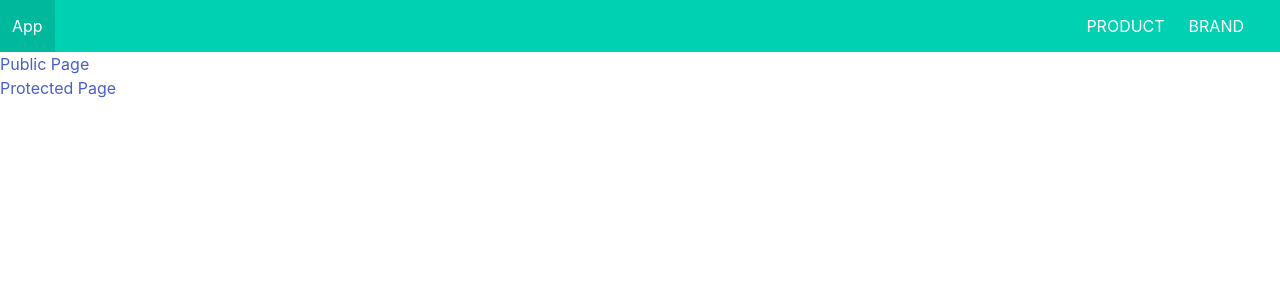
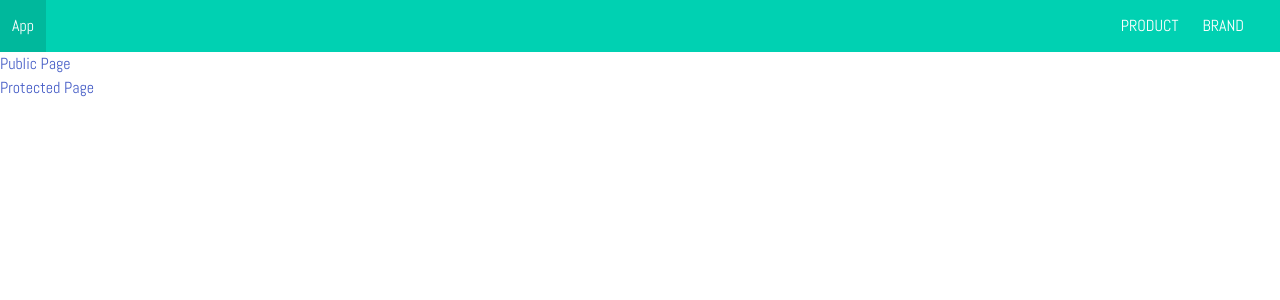
Before and after one commit to kruyvanna/React-Boilerplate, a React (Create React App) app: page / in a window 1280 px wide. Shown: the top 300 px of the page. Built offline with nearby package versions, Linux system fonts and the light colour scheme.

Commit message:
use Abel font

```diff
--- a/src/index.css
+++ b/src/index.css
@@ -1,13 +1,22 @@
+@font-face {
+	font-family: Abel;
+	src: url(Abel-Regular.ttf);
+}
+
 body {
-  margin: 0;
-  font-family: -apple-system, BlinkMacSystemFont, 'Segoe UI', 'Roboto', 'Oxygen',
-    'Ubuntu', 'Cantarell', 'Fira Sans', 'Droid Sans', 'Helvetica Neue',
-    sans-serif;
-  -webkit-font-smoothing: antialiased;
-  -moz-osx-font-smoothing: grayscale;
+	margin: 0;
+	font-family: Abel, -apple-system, BlinkMacSystemFont, 'Segoe UI', 'Roboto',
+		'Oxygen', 'Ubuntu', 'Cantarell', 'Fira Sans', 'Droid Sans',
+		'Helvetica Neue', sans-serif;
+	-webkit-font-smoothing: antialiased;
+	-moz-osx-font-smoothing: grayscale;
+}
+
+* {
+	font-family: Abel;
 }
 
 code {
-  font-family: source-code-pro, Menlo, Monaco, Consolas, 'Courier New',
-    monospace;
+	font-family: source-code-pro, Menlo, Monaco, Consolas, 'Courier New',
+		monospace;
 }
```
Also changed, not shown: src/Abel-Regular.ttf (added).
